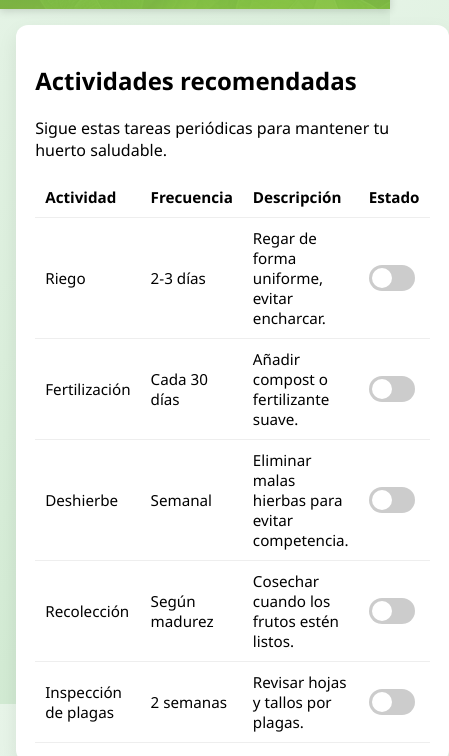
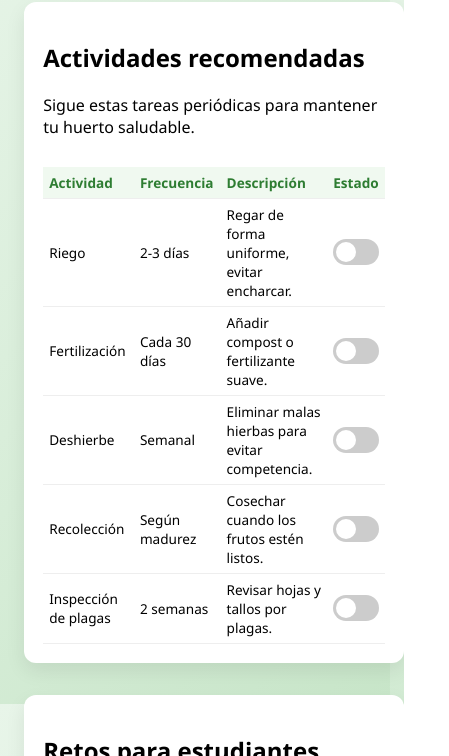
Before and after one commit to Israelm3/brotes-app, a website with bundled scripts: page brotes-Backend/public/activities.html in a window 390 px wide. Shown: the part 140-896 px from the top of the page, 449 px wide, since content can reach past the window. Built offline with nearby package versions, Linux system fonts and the light colour scheme; no server answers.

Commit message:
Google cloud Correciones 3

```diff
--- a/brotes-Backend/public/activities.html
+++ b/brotes-Backend/public/activities.html
@@ -29,12 +29,14 @@
     <section class="activities-panel">
       <h2>Actividades recomendadas</h2>
       <p class="muted">Sigue estas tareas periódicas para mantener tu huerto saludable.</p>
+      <div class="table-wrapper">
         <table id="activitiesTable" class="activities-table">
           <thead>
             <tr><th>Actividad</th><th>Frecuencia</th><th>Descripción</th><th>Estado</th></tr>
           </thead>
           <tbody></tbody>
         </table>
+      </div>
     </section>
 
     <section class="challenges-panel">
--- a/brotes-Backend/public/css/dashboard.css
+++ b/brotes-Backend/public/css/dashboard.css
@@ -40,10 +40,31 @@ html,body { height:100%; margin:0; font-family: "Segoe UI", Tahoma, Geneva, Verd
 }
 
 /* === Activities / Challenges UI === */
-.activities-main { display:flex; gap:2rem; padding:2rem; flex-wrap:wrap; }
-.activities-panel, .challenges-panel { background: #fff; padding:1.2rem; border-radius:12px; box-shadow:0 8px 20px rgba(0,0,0,0.08); flex:1 1 420px; }
+.activities-main {
+  display:flex;
+  gap:2rem;
+  padding:2rem;
+  flex-wrap:wrap;
+  max-width:1200px;
+  margin:0 auto;
+  box-sizing:border-box;
+}
+
+.activities-panel, .challenges-panel {
+  background: #fff;
+  padding:1.2rem;
+  border-radius:12px;
+  box-shadow:0 8px 20px rgba(0,0,0,0.08);
+  flex:1 1 420px;
+  min-width:300px;
+}
+
+/* Tabla responsive: scroll horizontal */
+.table-wrapper { overflow-x:auto; }
 .activities-table { width:100%; border-collapse:collapse; margin-top:0.8rem; }
 .activities-table th, .activities-table td { padding:10px; border-bottom:1px solid #eee; text-align:left; font-size:0.95rem; }
+.activities-table th { background: #f0f9f0; color: #2e7d32; }
+
 .switch { position: relative; display:inline-block; width:46px; height:26px; }
 .switch input { opacity:0; width:0; height:0; }
 .slider { position:absolute; cursor:pointer; top:0; left:0; right:0; bottom:0; background:#ccc; transition:.4s; border-radius:26px; }
@@ -57,7 +78,7 @@ input:checked + .slider:before { transform:translateX(20px); }
 .challenge-card h3 { margin-bottom:4px; color:#2e7d32; }
 .challenge-card .muted { color:#666; margin-bottom:8px; }
 .challenge-card .reward { font-weight:700; color:#388e3c; margin-bottom:8px; }
-.challenge-actions { display:flex; gap:8px; align-items:center; }
+.challenge-actions { display:flex; gap:8px; align-items:center; flex-wrap:wrap; }
 
 .challenge-card.status-pending { opacity:1; }
 .challenge-card.status-almost { box-shadow:0 8px 18px rgba(61,157,65,0.12); border-left:4px solid #ffb300; }
@@ -66,7 +87,16 @@ input:checked + .slider:before { transform:translateX(20px); }
 /* mensaje temporal */
 .temp-msg { position:fixed; right:20px; bottom:20px; background:#2e7d32; color:white; padding:10px 14px; border-radius:8px; box-shadow:0 6px 16px rgba(0,0,0,0.2); z-index:9999; font-weight:600; }
 
-/* Responsivo */
-@media (max-width:900px){
-  .activities-main { flex-direction:column; padding:1rem; }
+/* === Responsive reforzado === */
+@media (max-width:1024px) {
+  .activities-main { flex-direction:column; padding:1.5rem; }
+  .activities-panel, .challenges-panel { flex:1 1 100%; min-width:100%; }
 }
+
+@media (max-width:600px) {
+  .activities-table th, .activities-table td { font-size:0.85rem; padding:6px; }
+  .dash-header h1 { font-size:1.25rem; }
+  .dash-header h4 { font-size:0.9rem; }
+  .challenge-card { padding:10px; font-size:0.9rem; }
+  .btn { padding:6px 10px; font-size:0.85rem; }
+}
```
Lines whose indentation alone changed are shown as unchanged.
